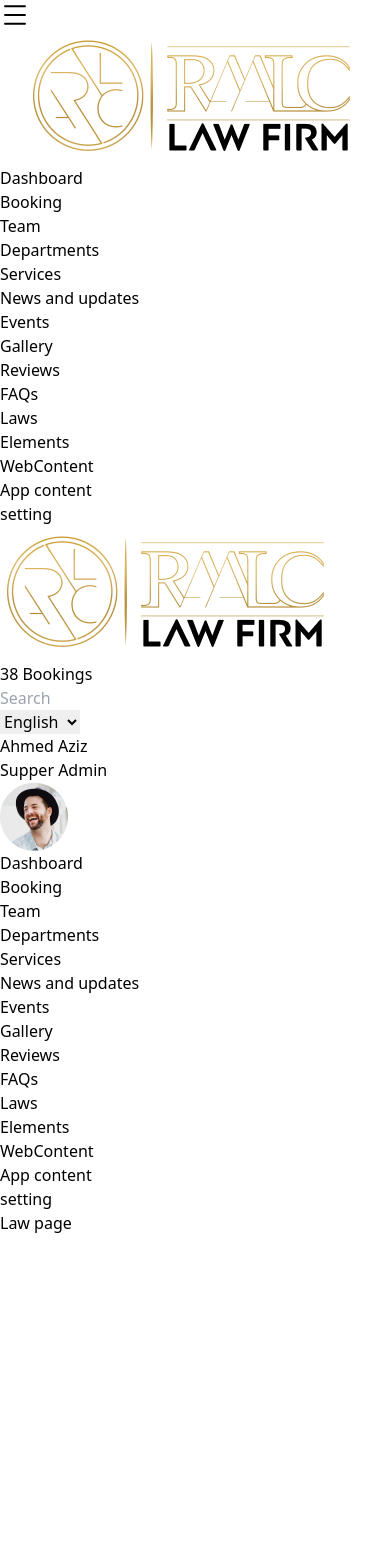
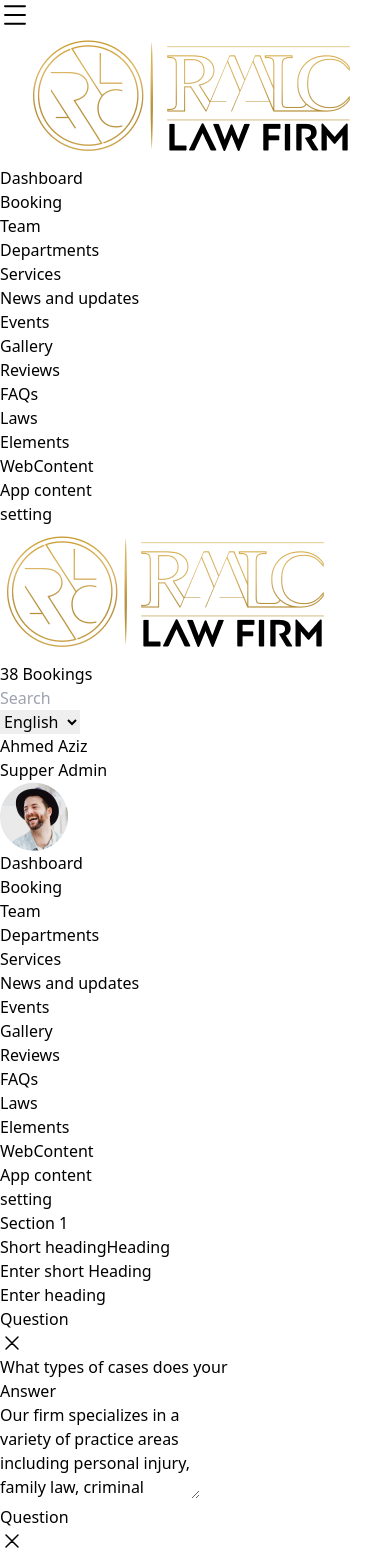
Before and after one commit to Owais2736/React-project, a React (Vite) app: page /law in a window 390 px wide. Shown: the top 1557 px of the page. Before the commit the page ends 1235 px from the top, so only its background shows below. Built offline with nearby package versions, Linux system fonts and the light colour scheme.

Commit message:
add two page

```diff
--- /dev/null
+++ b/src/components/FaqsForm1.jsx
@@ -0,0 +1,27 @@
+import React from 'react'
+import { useState } from 'react'
+
+function FaqsForm1() {
+    const [form, setForm] = useState({ shortHeading: "Enter short Heading", heading: "Enter heading" })
+
+    const handleChange = (e) => {
+        setForm({ ...form, [e.target.name]: e.target.value })
+    }
+    return (
+        <>
+            <h2 >Section 1</h2>
+
+            <div className='flex mt-3 gap-[25vw] sm:gap-[32vw] text-gray-500 mb-1 text-[12px]'>
+                <label htmlFor="">Short heading</label>
+                <label htmlFor="">Heading</label>
+            </div>
+
+            <div className='flex gap-2 w-full'>
+                <input className='w-[50%] text-gray-500 h-9 p-2 rounded-lg' type="text" name="shortHeading" id="" value={form.shortHeading ? form.shortHeading : ""} onChange={handleChange} />
+                <input className='w-[50%] text-gray-500 h-9 p-2 rounded-lg' type="text" name='heading' value={form.heading ? form.heading : ""} onChange={handleChange} />
+            </div>
+        </>
+    )
+}
+
+export default FaqsForm1
--- /dev/null
+++ b/src/components/FaqsForm2.jsx
@@ -0,0 +1,92 @@
+import React from 'react'
+import { Button, message, Modal } from 'antd';
+
+
+import { useState } from 'react'
+
+function FaqsForm2() {
+    const [form, setform] = useState({desc:"Our firm specializes in a variety of practice areas including personal injury, family law, criminal defense, business law, employment law, real estate law, and estate planning." , name: "What types of cases does your firm handle?"})
+
+    const [isModalOpen, setIsModalOpen] = useState(false);
+    const [isSecModalOpen, setIsSecModalOpen] = useState(false);
+
+    const showModal = () => {
+        setIsModalOpen(true);
+        console.log("click");
+
+    };
+    const handleOk = () => {
+        setIsSecModalOpen(true);
+    };
+    const handleCancel = () => {
+        setIsModalOpen(false);
+    };
+
+    const handleSecOk = () => {
+        setIsSecModalOpen(false);
+        setIsModalOpen(false);
+    };
+    const handleSecCancel = () => {
+        setIsSecModalOpen(false);
+    };
+
+
+    const handleChange = (e)=>{
+        setform({...form,[e.target.name]:e.target.value})
+
+    }
+  return (
+
+   <>
+<div className='w-full sm:w-[36vw] bg-gray-200 rounded-xl p-4'>
+<div className='flex justify-between'>
+    <div>
+        <h2 className='text-[12px] text-gray-500'>Question</h2>
+    </div>
+    <div onClick={showModal} className='cursor-pointer  w-[25px]  h-6 rounded-lg bg-gray-300 '>
+                                <svg  xmlns="http://www.w3.org/2000/svg" viewBox="0 0 24 24" width="24" height="24" color="#000000" fill="none">
+                                    <path d="M18 6L12 12M12 12L6 18M12 12L18 18M12 12L6 6" stroke="currentColor" stroke-width="1.5" stroke-linecap="round" stroke-linejoin="round" />
+                                </svg>
+                            </div>
+                            <Modal className='' open={isModalOpen} onOk={handleOk} onCancel={handleCancel}>
+                                <center>
+                                    <p><svg xmlns="http://www.w3.org/2000/svg" viewBox="0 0 24 24" width="20%" height="20%" color="red" fill="none">
+                                        <circle cx="12" cy="12" r="10" stroke="currentColor" stroke-width="1.5" />
+                                        <path d="M11.992 15H12.001" stroke="currentColor" stroke-width="2" stroke-linecap="round" stroke-linejoin="round" />
+                                        <path d="M12 12L12 8" stroke="currentColor" stroke-width="1.5" stroke-linecap="round" stroke-linejoin="round" />
+                                    </svg></p>
+                                    <br />
+                                    <p className='font-bold text-[30px]'>Are you sure?</p>
+                                    <p className='text-[16px] leading-9'>Are you sure that you want to delete?</p>
+                                </center>
+                            </Modal>
+                            <Modal className='' open={isSecModalOpen} onOk={handleSecOk} onCancel={handleSecCancel}>
+                                <center>
+                                    <p><svg xmlns="http://www.w3.org/2000/svg" viewBox="0 0 24 24" width="20%" height="20%" color="green" fill="none">
+                                        <path d="M5 14L8.5 17.5L19 6.5" stroke="currentColor" stroke-width="1.5" stroke-linecap="round" stroke-linejoin="round" />
+                                    </svg></p>
+                                    <br />
+                                    <p className='font-bold text-[30px]'>Successfully Delete</p>
+                                </center>
+                            </Modal>
+
+</div>
+
+<input className='w-full h-9 rounded-lg mt-3 text-[14px] p-2' type="text" name='name' value={form.name?form.name:""} onChange={handleChange} />
+
+<h2 className='text-[12px] text-gray-500 mt-2'>Answer</h2>
+<textarea
+  className='w-full rounded-lg mt-2 text-[14px] p-3'
+  name='desc'
+  value={form.desc?form.desc:""}
+  rows={4}
+  onChange={handleChange}
+/>
+</div>
+
+
+   </>
+  )
+}
+
+export default FaqsForm2
--- a/src/index.css
+++ b/src/index.css
@@ -8,6 +8,7 @@
 padding: 0px;
 
 }
+
 
 
 body {
--- a/src/main.jsx
+++ b/src/main.jsx
@@ -68,12 +68,12 @@ const router = createBrowserRouter([
   },
   {
     path: "/faqs",
-    element: <><Navbar /><LeftNavbar />< FAQs /></>
+    element: <><Navbar />< FAQs /></>
   },
 
   {
     path: "/law",
-    element: <><Navbar /><LeftNavbar />< Laws /></>
+    element: <><Navbar />< Laws /></>
   },
   {
     path: "/element",
@@ -92,7 +92,6 @@ const router = createBrowserRouter([
 
 createRoot(document.getElementById('root')).render(
   <StrictMode>
-
     <RouterProvider router={router} />
   </StrictMode>,
 )
--- a/src/pages/FAQs/FAQs.jsx
+++ b/src/pages/FAQs/FAQs.jsx
@@ -1,10 +1,51 @@
 import React from 'react'
+import { useState } from 'react'
+import LeftNav from '../../components/LeftNav'
+import FaqsForm1 from '../../components/FaqsForm1'
+import FaqsForm2 from '../../components/FaqsForm2'
+import Button1 from '../../components/Button1'
+
 
 function FAQs() {
+  const [form, setform] = useState([<FaqsForm2 />, <FaqsForm2 />, <FaqsForm2 />, <FaqsForm2 />])
+
+  const handleBtn = () => {
+    setform((preForm) => [...preForm, <FaqsForm2 key={preForm.length} />])
+
+  }
   return (
-    <div>
-      FAs page
-    </div>
+    <>
+
+      <section className='main'>
+        <div className="w-full  flex gap-[240px] ">
+          <LeftNav />
+
+          <div className={` p-7  w-full sm:w-[78%] rounded-xl mt-7  ml-[-310px] sm:ml-[-230px] bg-gray-100  `}>
+            <FaqsForm1 />
+
+            <div className={` flex  flex-col sm:flex-row   gap-4 flex-wrap w-full  rounded-xl mt-3   sm:ml-0 pt-5  bg-gray-100  `}>
+
+              {form}
+            </div>
+            <div className={` mt-3  cursor-pointer  `}>
+              <Button1 onClick={handleBtn} title={"Add New"} background="bg-blue-200" width="w-[120px]" height="h-10" round="rounded-3xl" text="text-[12px]" color="text-[blue]" svg={
+                <svg xmlns="http://www.w3.org/2000/svg" viewBox="0 0 24 24" width="26" height="26" fill="none">
+                  <path d="M12 8V16M16 12L8 12" stroke="currentColor" strokeWidth="1.5" strokeLinecap="round" strokeLinejoin="round" />
+                  <path d="M2 12C2 17.5228 6.47715 22 12 22C17.5228 22 22 17.5228 22 12C22 6.47715 17.5228 2 12 2" stroke="currentColor" strokeWidth="1.5" strokeLinecap="round" strokeLinejoin="round" />
+                  <path d="M2.5 8.5C2.86239 7.67056 3.3189 6.89166 3.85601 6.17677M6.17681 3.85598C6.89168 3.31888 7.67058 2.86239 8.5 2.5" stroke="currentColor" strokeWidth="1.5" strokeLinecap="round" strokeLinejoin="round" />
+                </svg>} />
+            </div>
+
+          </div>
+
+        </div>
+        <div className=' ml-[63vw] sm:ml-[89vw] mt-4 '>
+          <Button1 text={"text-[12px]"} title={"UPDATE"} round={"rounded-2xl"} background={"bg-blue-700"} width={"w-[120px]"} height={"h-9"} color={"text-[white]"} />
+        </div>
+      </section>
+
+
+    </>
   )
 }
 
--- a/src/pages/Laws/Laws.jsx
+++ b/src/pages/Laws/Laws.jsx
@@ -1,10 +1,47 @@
 import React from 'react'
+import { useState } from 'react'
+import LeftNav from '../../components/LeftNav'
+import FaqsForm1 from '../../components/FaqsForm1'
+import FaqsForm2 from '../../components/FaqsForm2'
+import Button1 from '../../components/Button1'
 
 function Laws() {
+  const [form, setform] = useState([<FaqsForm2 />, <FaqsForm2 />, <FaqsForm2 />, <FaqsForm2 />])
+
+  const handleBtn = () => {
+    setform((preForm) => [...preForm, <FaqsForm2 key={preForm.length} />])
+
+  }
   return (
-    <div>
-     Law page
-    </div>
+    <>
+     <section className='main'>
+        <div className="w-full flex gap-[240px] ">
+          <LeftNav />
+
+          <div className={` p-7  w-full sm:w-[78%] rounded-xl mt-7  ml-[-310px] sm:ml-[-230px] bg-gray-100  `}>
+            <FaqsForm1 />
+
+            <div className={` flex  flex-col sm:flex-row   gap-4 flex-wrap w-full  rounded-xl mt-3   sm:ml-0 pt-5  bg-gray-100  `}>
+
+              {form}
+            </div>
+            <div className={` mt-3  cursor-pointer  `}>
+              <Button1 onClick={handleBtn} title={"Add New"} background="bg-blue-200" width="w-[120px]" height="h-10" round="rounded-3xl" text="text-[12px]" color="text-[blue]" svg={
+                <svg xmlns="http://www.w3.org/2000/svg" viewBox="0 0 24 24" width="26" height="26" fill="none">
+                  <path d="M12 8V16M16 12L8 12" stroke="currentColor" strokeWidth="1.5" strokeLinecap="round" strokeLinejoin="round" />
+                  <path d="M2 12C2 17.5228 6.47715 22 12 22C17.5228 22 22 17.5228 22 12C22 6.47715 17.5228 2 12 2" stroke="currentColor" strokeWidth="1.5" strokeLinecap="round" strokeLinejoin="round" />
+                  <path d="M2.5 8.5C2.86239 7.67056 3.3189 6.89166 3.85601 6.17677M6.17681 3.85598C6.89168 3.31888 7.67058 2.86239 8.5 2.5" stroke="currentColor" strokeWidth="1.5" strokeLinecap="round" strokeLinejoin="round" />
+                </svg>} />
+            </div>
+
+          </div>
+
+        </div>
+
+      </section>
+
+
+    </>
   )
 }
 
--- a/src/pages/WebContent/WebContent.jsx
+++ b/src/pages/WebContent/WebContent.jsx
@@ -10,9 +10,6 @@ function WebContent() {
           <LeftNav />
           <div className={`flex p-7 gap-4 flex-wrap w-full sm:w-[78%] rounded-xl mt-7  ml-[-310px] sm:ml-[-230px] bg-gray-100  `}>
 
-
-
-
           </div>
         </div>
       </section>
```
